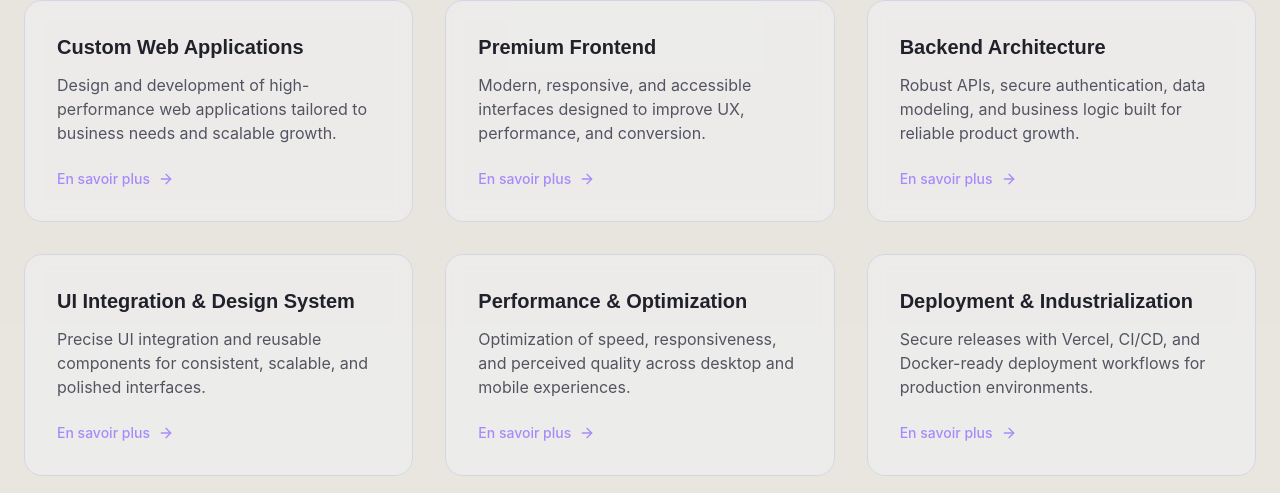
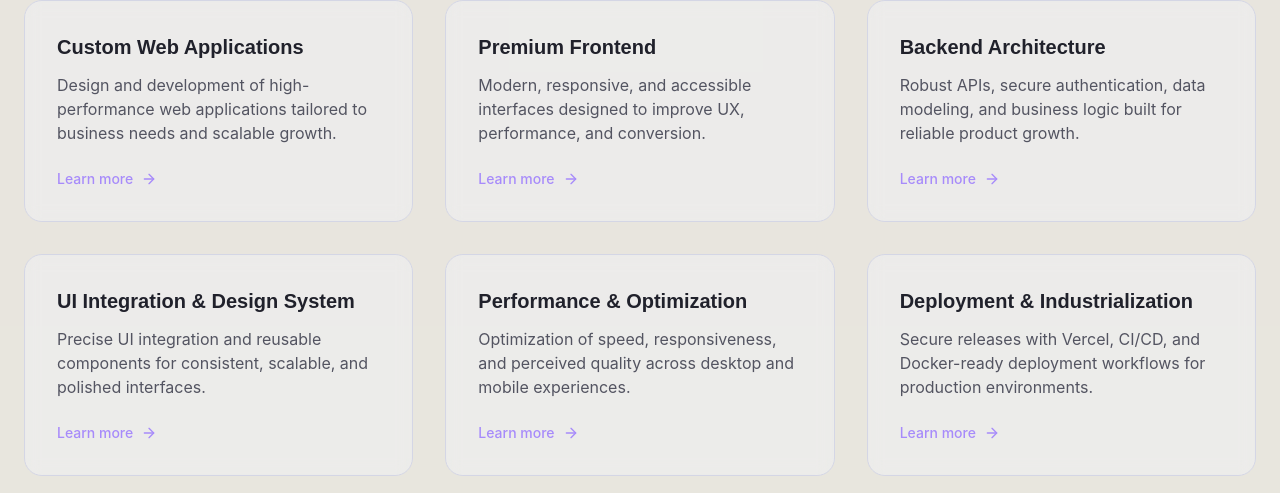
Before and after one commit to Jiraya23/portfolio, a Next.js app: page /en in a window 1280 px wide. Shown: the part 6533-7026 px from the top of the page. Built offline with nearby package versions, Linux system fonts and the light colour scheme; no server answers.

Commit message:
traduction

```diff
--- a/src/components/sections/Services.tsx
+++ b/src/components/sections/Services.tsx
@@ -1,6 +1,7 @@
 'use client'
 
-import { useTranslations } from 'next-intl'
+import Link from 'next/link'
+import { useLocale, useTranslations } from 'next-intl'
 import { motion } from 'framer-motion'
 import { SectionTitle } from '@/components/ui/SectionTitle'
 import { services } from '@/data/services'
@@ -8,6 +9,7 @@ import { ArrowRight } from 'lucide-react'
 
 export default function Services() {
   const t = useTranslations('services')
+  const locale = useLocale()
 
   return (
     <section
@@ -29,10 +31,8 @@ export default function Services() {
           />
         </motion.div>
 
-        {/* Services Grid */}
         <div className="grid md:grid-cols-2 lg:grid-cols-3 gap-8 max-w-7xl mx-auto">
           {services.map((service, index) => {
-
             return (
               <motion.div
                 key={service.id}
@@ -48,10 +48,13 @@ export default function Services() {
                   <p className="text-muted-foreground mb-6">
                     {service.description}
                   </p>
-                  <div className="flex items-center gap-2 text-accent-400 group-hover:gap-3 transition-all duration-300 cursor-pointer">
-                    <span className="text-sm font-medium">En savoir plus</span>
+                  <Link
+                    href={`/${locale}#contact`}
+                    className="flex items-center gap-2 text-accent-400 group-hover:gap-3 transition-all duration-300"
+                  >
+                    <span className="text-sm font-medium">{t('more')}</span>
                     <ArrowRight className="w-4 h-4" />
-                  </div>
+                  </Link>
                 </div>
               </motion.div>
             )
--- a/src/messages/en.json
+++ b/src/messages/en.json
@@ -56,7 +56,8 @@
   },
   "services": {
     "title": "Services",
-    "subtitle": "What I offer"
+    "subtitle": "What I offer",
+    "more": "Learn more"
   },
   "testimonials": {
     "title": "Testimonials",
--- a/src/messages/fr.json
+++ b/src/messages/fr.json
@@ -56,7 +56,8 @@
   },
   "services": {
     "title": "Services",
-    "subtitle": "Ce que je propose"
+    "subtitle": "Ce que je propose",
+    "more": "En savoir plus"
   },
   "testimonials": {
     "title": "Témoignages",
```
